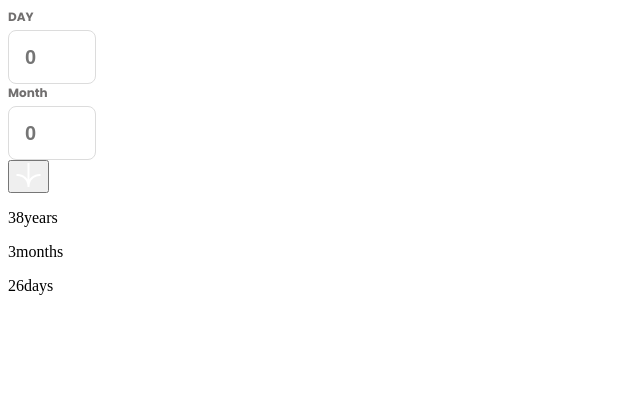
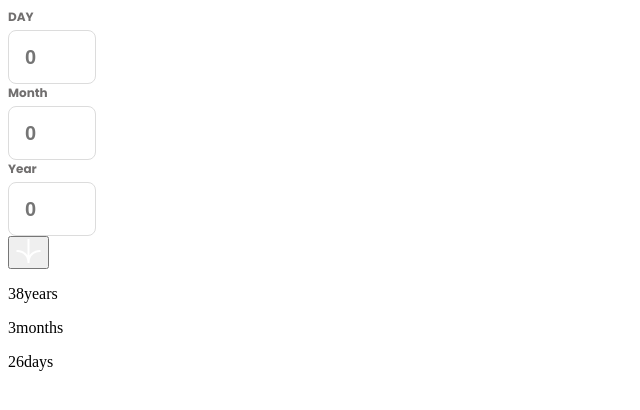
Before and after one commit to TedJenkler/Age-calculator-typescript-scss-jest, a React (Vite) app: page / in a window 1280 px wide. Shown: the top 410 px of the page, without its empty margins (0-640 px from the left). Built offline with nearby package versions, Linux system fonts and the light colour scheme.

Commit message:
Feat: Add and style YearInput component; prevent negative values

```diff
--- a/src/assets/scss/main.scss
+++ b/src/assets/scss/main.scss
@@ -1,5 +1,3 @@
 @import './utils/variables';
 
 @import './base/index';
-
-@import '../scss/components/dayinput';
--- a/src/components/DayInput.tsx
+++ b/src/components/DayInput.tsx
@@ -6,7 +6,7 @@ function DayInput() {
     const handleDay = (e: React.ChangeEvent<HTMLInputElement>) => {
         const value = e.target.value;
         const numberValue = Number(value);
-        if (!isNaN(numberValue) && numberValue <= 31) {
+        if (!isNaN(numberValue) && numberValue <= 31 && numberValue >= 0) {
             setDay(value);
         }
     };
--- a/src/components/MonthInput.tsx
+++ b/src/components/MonthInput.tsx
@@ -6,7 +6,7 @@ function MonthInput() {
     const handleMonth = (e: React.ChangeEvent<HTMLInputElement>) => {
         const value = e.target.value;
         const numberValue = Number(value);
-        if (!isNaN(numberValue) && numberValue <= 12) {
+        if (!isNaN(numberValue) && numberValue <= 12 && numberValue >= 0) {
             setMonth(value);
         }
     };
--- a/src/components/YearInput.tsx
+++ b/src/components/YearInput.tsx
@@ -1,9 +1,27 @@
+import { useState } from "react";
+
 function YearInput() {
-  return (
-    <div>
+    const [year, setYear] = useState<string>('');
 
-    </div>
-  )
+    const handleYear = (e: React.ChangeEvent<HTMLInputElement>) => {
+        const value = e.target.value;
+        const numberValue = Number(value);
+        const currentYear = new Date().getFullYear();
+        if (!isNaN(numberValue) && numberValue <= currentYear && numberValue >= 0) {
+            setYear(value);
+        }
+    };
+
+    return (
+        <div className="input">
+            <label>Year</label>
+            <input
+                onChange={handleYear}
+                value={year}
+                placeholder="0"
+            />
+        </div>
+    );
 }
 
-export default YearInput
+export default YearInput;
```
Also changed, not shown: src/assets/scss/components/_dayinput.scss (deleted).
